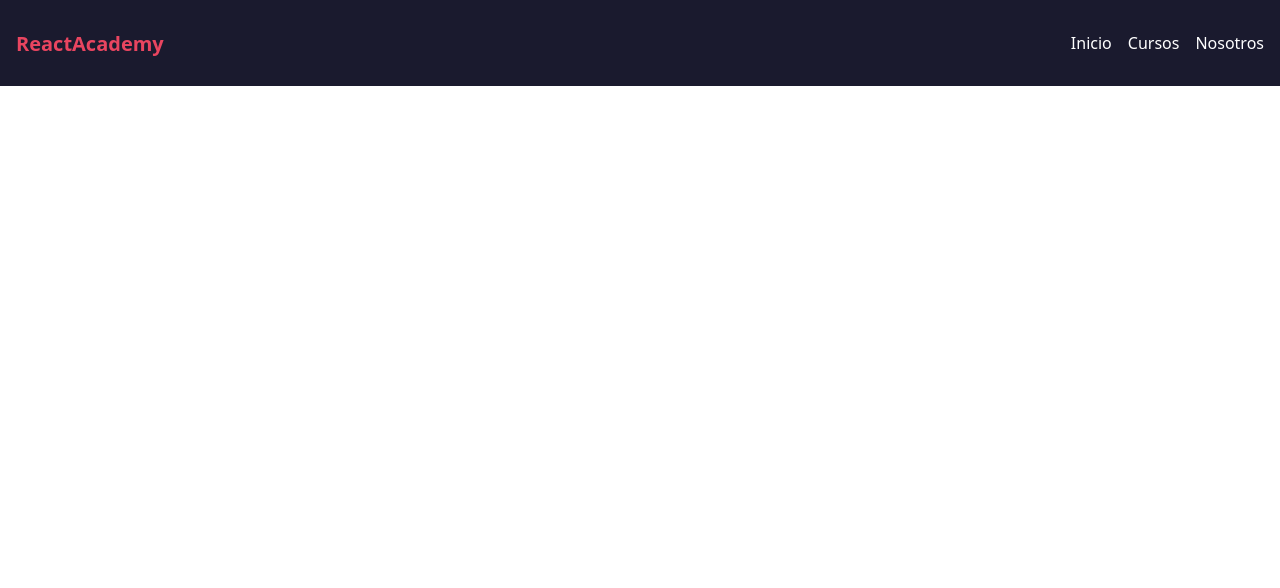
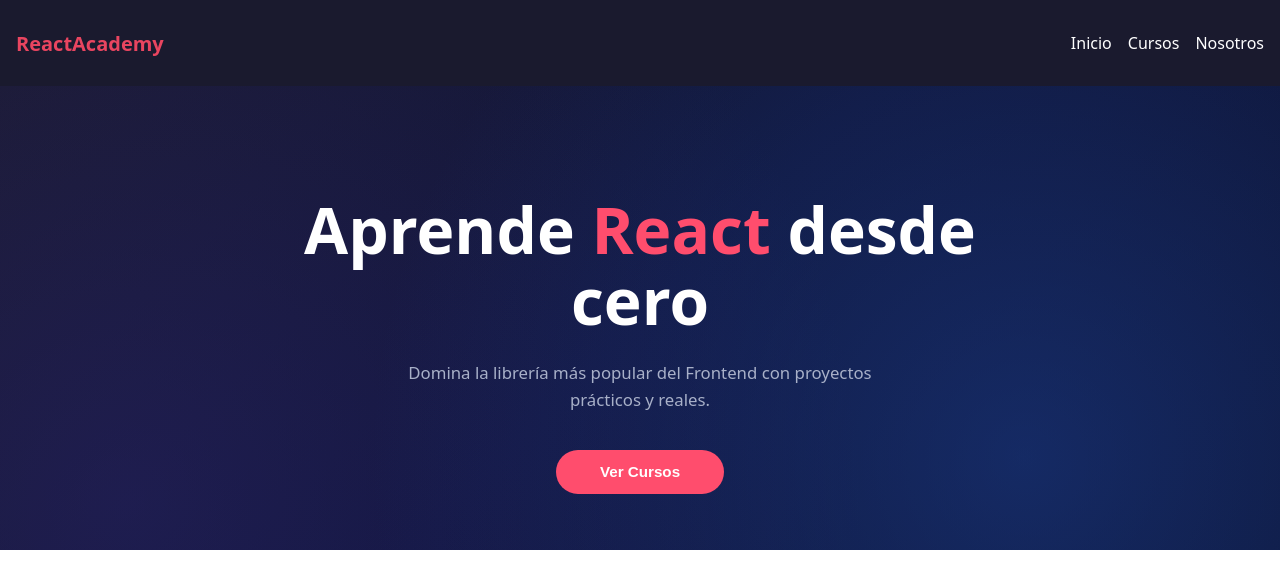
Before and after one commit to Is-monp/taller_3, a React (Vite) app in the folder mi-app/: page / in a window 1280 px wide. Shown: the top 588 px of the page. Built offline with nearby package versions, Linux system fonts and the light colour scheme.

Commit message:
feat(Hero): hero is now visible

```diff
--- a/mi-app/src/App.jsx
+++ b/mi-app/src/App.jsx
@@ -1,10 +1,14 @@
 import Header from "./components/Header";
 import './components/Header.css';
-
+import Hero from "./components/Hero";
+import './components/Hero.css';
 
 function App() {
 return (
-    <Header/>
+    <>
+      <Header/>
+      <Hero/>
+    </>
 )
 
 
--- a/mi-app/src/components/Hero.css
+++ b/mi-app/src/components/Hero.css
@@ -0,0 +1,54 @@
+.hero {
+    min-height: 50vh;
+    display: flex;
+    align-items: center;
+    justify-content: center;
+    text-align: center;
+    padding: 2rem;
+    background:
+        radial-gradient(circle at 80% 80%, rgba(30, 70, 160, 0.45), transparent 60%),
+        radial-gradient(circle at 10% 90%, rgba(50, 40, 130, 0.35), transparent 60%),
+        linear-gradient(135deg, #1a1a2e 0%, #101538 50%, #0c1230 100%);
+}
+
+.hero__content {
+    max-width: 720px;
+}
+
+.hero__title {
+    font-size: clamp(2.5rem, 6vw, 4rem);
+    font-weight: 800;
+    color: #ffffff;
+    line-height: 1.1;
+    margin-bottom: 1.5rem;
+}
+
+.hero__title--highlight {
+    color: #ff4d6d;
+}
+
+.hero__subtitle {
+    font-size: 1.05rem;
+    line-height: 1.6;
+    color: #a8b0c8;
+    margin: 0;
+}
+
+.hero__button {
+    margin-top: 2.25rem;
+    padding: 0.85rem 2.75rem;
+    font-size: 0.95rem;
+    font-weight: 600;
+    color: #ffffff;
+    background: #ff4d6d;
+    border: none;
+    border-radius: 50px;
+    cursor: pointer;
+    transition: transform 0.2s ease, box-shadow 0.2s ease, background 0.2s ease;
+}
+
+.hero__button:hover {
+    background: #ff3355;
+    box-shadow: 0 8px 25px rgba(255, 77, 109, 0.35);
+    transform: translateY(-2px);
+}
--- a/mi-app/src/components/Hero.jsx
+++ b/mi-app/src/components/Hero.jsx
@@ -0,0 +1,13 @@
+function Hero(){
+    return(
+        <section className="hero">
+            <div className="hero__content">
+                <h1 className="hero__title">Aprende <span className="hero__title--highlight">React</span> desde cero</h1>
+                <p className="hero__subtitle">Domina la librería más popular del Frontend con proyectos</p>
+                <p className="hero__subtitle">prácticos y reales.</p>
+                <button className="hero__button">Ver Cursos</button>
+            </div>
+        </section>
+    )
+}
+export default Hero;
```
Also changed, not shown: mi-app/src/components/Card.jsx (+8 -0 lines).
